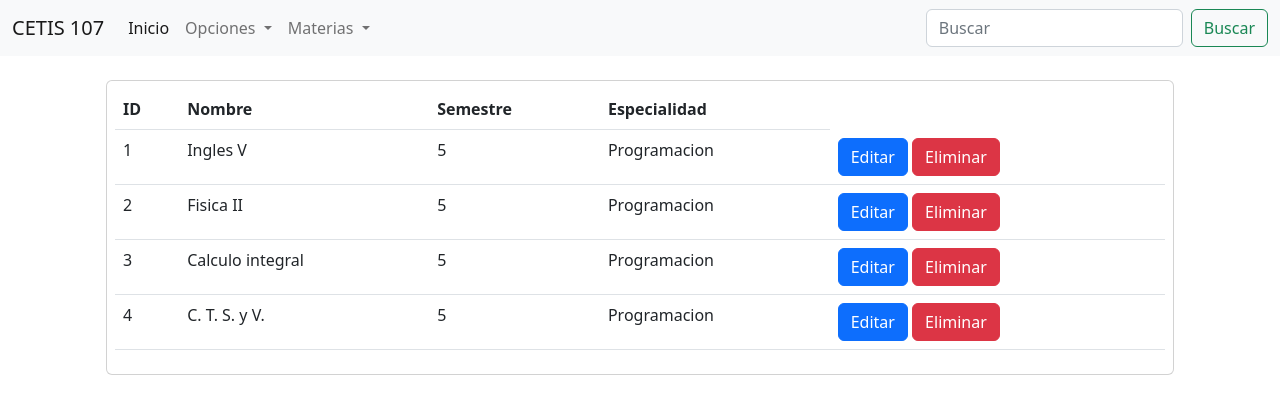
After one commit to Chav3zz/webybasededatos2023, a PHP site: page /consultarMaterias.php in a window 1280 px wide. The commit adds this page. Shown: the top 414 px of the page. Run offline with PHP 8.4, Linux system fonts and the light colour scheme; data comes from the database, SQL or seed files in the repository; both versions use the stored data as it was after the commit.

Commit message:
07/11/2023

```diff
--- /dev/null
+++ b/parcial3/consultarMaterias.php
@@ -0,0 +1,58 @@
+<!DOCTYPE html>
+<html lang="en">
+<head>
+    <meta charset="UTF-8">
+    <meta name="viewport" content="width=device-width, initial-scale=1.0">
+    <title>Consultar materias</title>
+    <link rel="stylesheet" href="css/bootstrap.css">
+    <script src="code.jquery.com_jquery-3.7.1.js"></script>
+</head>
+<body>
+    <?php
+        include 'menu.php';
+        include 'conexion2.php';
+
+        $sql = "SELECT * FROM materias";
+        $datos = $conexion->query($sql);
+    ?>
+
+    <div class="container">
+        <div class="row">
+            <div class="col-12">
+                <?php if($datos->num_rows > 0){ ?>
+                    <div class="table-responsive card m-4 p-2">
+                        <table class="table table-hover">
+                            <thead>
+                                <tr>
+                                    <th>ID</th>
+                                    <th>Nombre</th>
+                                    <th>Semestre</th>
+                                    <th>Especialidad</th>
+                                </tr>
+                            </thead>
+                            <tbody>
+                                <?php while($registro = $datos->fetch_assoc()){ ?>
+                                    <tr>
+                                        <td><?php echo $registro["id"]; ?></td>
+                                        <td><?php echo $registro["nombre"]; ?></td>
+                                        <td><?php echo $registro["semestre"]; ?></td>
+                                        <td><?php echo $registro["especialidad"]; ?></td>
+                                        <td>
+                                            <a href="" class="btn btn-xs btn-primary">Editar</a>
+                                            <a href="" class="btn btn-xs btn-danger">Eliminar</a>
+                                        </td>
+                                    </tr>
+                                <?php }?>
+                            </tbody>
+                        </table>
+                    </div>
+                <?php } else{ ?>
+                    <h2 class="m-4">No Existe datos en alumnos en la base de datos</h2>
+                <?php } ?>
+            </div>
+        </div>
+    </div>
+
+    <script src="js/bootstrap.bundle.js"></script>
+</body>
+</html>
--- a/parcial3/menu.php
+++ b/parcial3/menu.php
@@ -27,7 +27,7 @@
 			</a>
 			<ul class="dropdown-menu">
 				<li><a class="dropdown-item" href="inicio.php">Inicio</a></li>
-				<li><a class="dropdown-item" href="consultarAlumnos.php">Consultar materias</a></li>
+				<li><a class="dropdown-item" href="consultarMaterias.php">Consultar materias</a></li>
 				<li><hr class="dropdown-divider"></li>
 				<li><a class="dropdown-item" href="registrarMateria.php">Registrar materia</a></li>
 			</ul>
--- a/parcial3/registrarMateria.php
+++ b/parcial3/registrarMateria.php
@@ -13,7 +13,7 @@
     <div class="container">
         <div class="row">
             <div class="col-12 card p-4">
-                <form action="">
+                <form action="guardarMateria.php" method="post">
                     <div class="form-group">
                         <label for="nombre">Nombre:</label>
                         <input type="text" class="form-control" name="nombre" placeholder="Teclea la materia">
@@ -32,7 +32,7 @@
                             <option value="contabilidad">Contabilidad</option>
                             <option value="ofimatica">Ofimática</option>
                         </select>
-                    </div>
+                    </div><br>
                     <div>
                         <input type="submit" class="btn btn-primary" value="Registrar">
                         <a href="consultarMaterias.php" class="btn btn-danger">Cancelar</a>
```
Also changed, not shown: parcial3/cetis107.sql (+40 -6 lines), parcial3/guardarMateria.php (added, +20 -0 lines).
